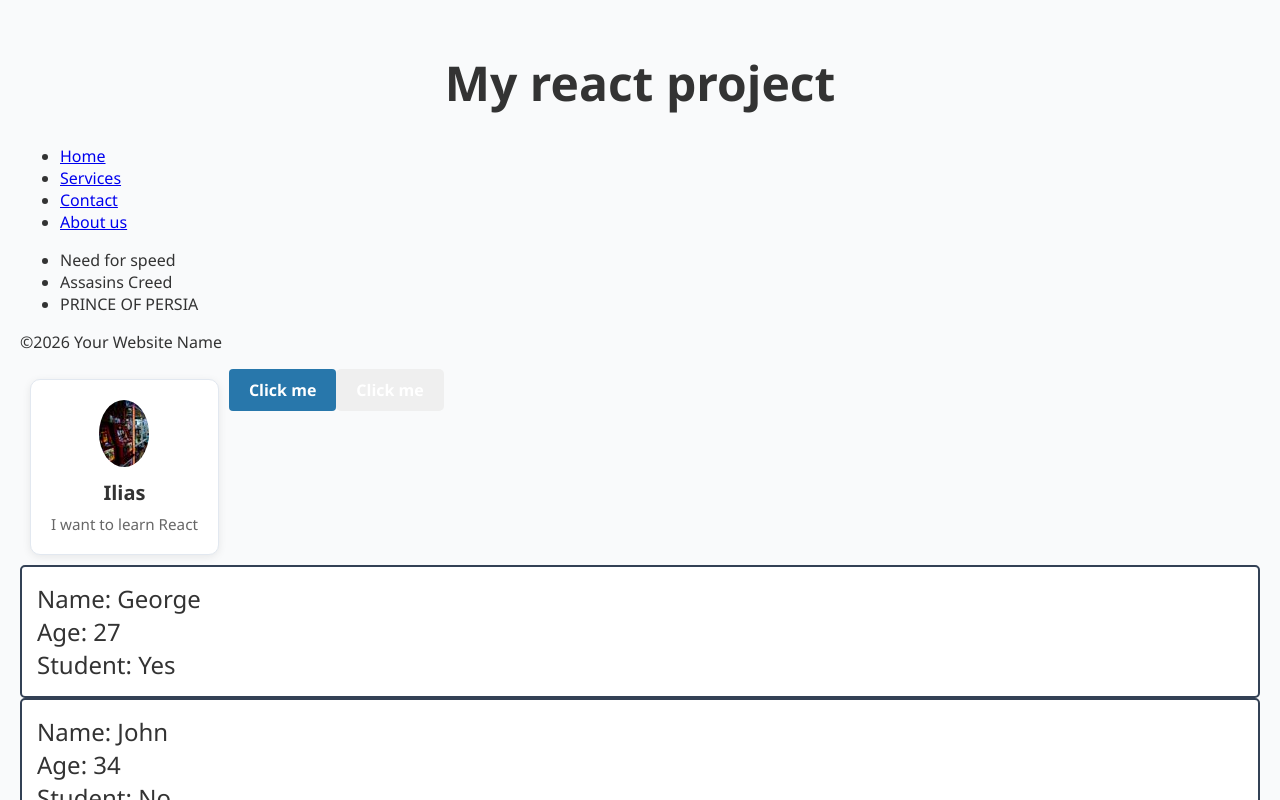
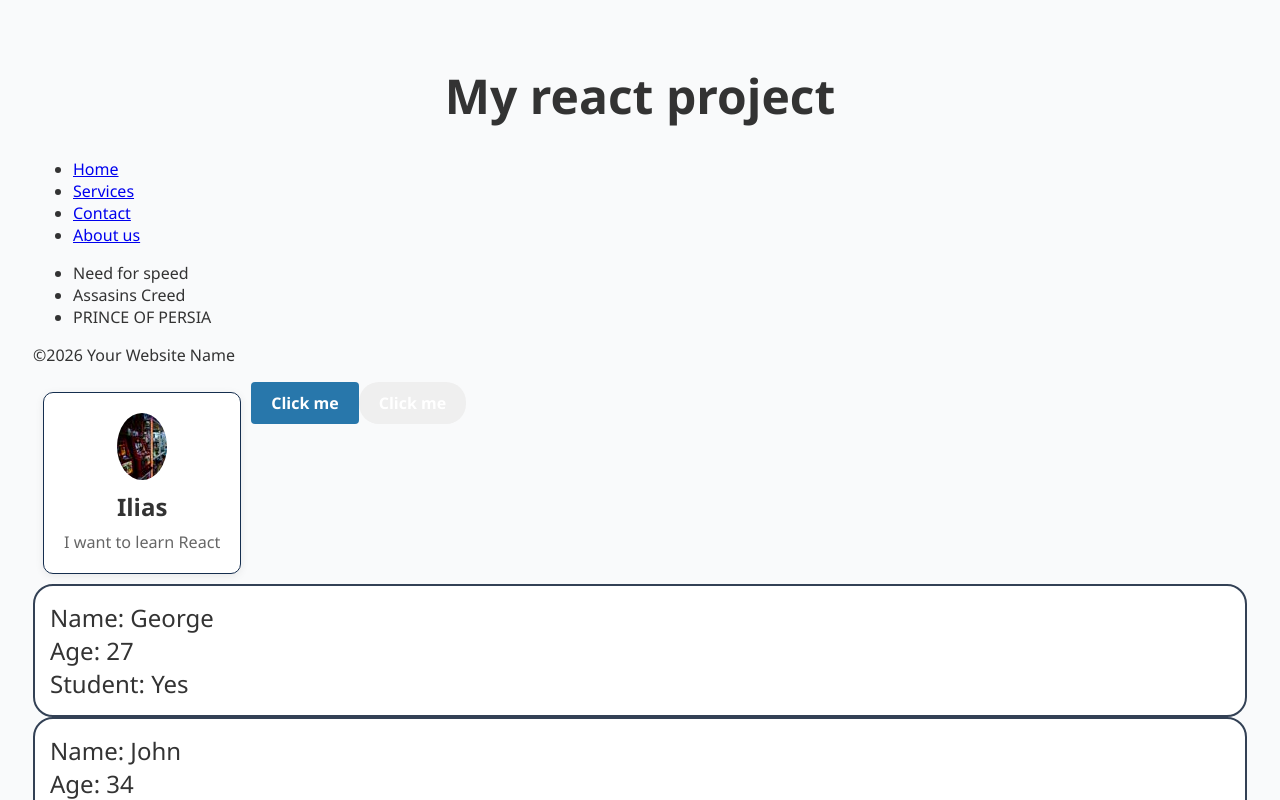
Before and after one commit to IliasSari/react-project-1, a React (Vite) app: page / in a window 1280 px wide. Shown: the top 800 px of the page. Built offline with nearby package versions, Linux system fonts and the light colour scheme.

Commit message:
finished the digital clock

```diff
--- a/src/DigitalClock.jsx
+++ b/src/DigitalClock.jsx
@@ -1,12 +1,34 @@
+import { useEffect, useState } from "react";
 
 function DigitalClock(){
 
+    const[time, setTime] = useState(new Date());
 
+    useEffect(() =>{
+        const intervalId = setInterval(() => {
+            setTime(new Date());
+        }, 1000);
+
+        return ()=>{
+            clearInterval(intervalId);
+        }
+    }, []);
+
+    function formatTime(){
+        let hours = time.getHours();
+        const minutes = time.getMinutes();
+        const seconds = time.getSeconds();
+        const meridiem = hours >= 12 ? "PM" : "AM" ;
+
+        hours = hours % 12 || 12;
+
+        return `${hours}:${minutes}:${seconds} ${meridiem}`;
+    }
 
     return (
         <div className="clock-container">
             <div className="clock">
-                <span>00:00:00</span>
+                <span>{formatTime()}</span>
             </div>
         </div>
 
--- a/src/index.css
+++ b/src/index.css
@@ -7,12 +7,12 @@
   --text-main: hsl(0, 0%, 20%);
   --text-muted: hsl(0, 0%, 40%);
 
-  --primary-color: #2563eb;
+  --primary-color: #2d68e7;
   --success-color: #22c55e;
   --danger-color: #ef4444;
   --info-color: #0ea5e9;
 
-  --radius-sm: 5px;
+  --radius-sm: 20px;
   --radius-md: 10px;
   --shadow-sm: 0 2px 8px rgba(0, 0, 0, 0.08);
   --shadow-md: 0 4px 12px rgba(0, 0, 0, 0.12);
@@ -27,8 +27,8 @@ body {
   font-family: var(--font-primary);
   background-color: var(--bg-color);
   color: var(--text-main);
-  margin: 0;
-  padding: 20px;
+  margin: 10;
+  padding: 25px;
 }
 
 h1 {
@@ -93,7 +93,7 @@ button:hover {
 
 .card {
   background-color: #ffffff;
-  border: 1px solid #e2e8f0;
+  border: 1px solid #152e4f;
   border-radius: var(--radius-md);
   box-shadow: var(--shadow-sm);
   padding: 20px;
@@ -107,25 +107,25 @@ button:hover {
 
 .card:hover {
   box-shadow: var(--shadow-md);
-  transform: translateY(-3px);
+  transform: translateY(-4px);
 }
 
 .card .card-image {
   max-width: 70%;
   height: auto;
   border-radius: 50%;
-  margin: 0 auto 12px auto;
+  margin: 0 auto 10px auto;
   display: block;
 }
 
 .card .card-title {
-  font-size: 1.25rem;
+  font-size: 1.5rem;
   margin: 0 0 8px 0;
   color: var(--text-main);
 }
 
 .card .card-text {
-  font-size: 0.95rem;
+  font-size: 1.01rem;
   color: var(--text-muted);
   margin: 0;
 }
@@ -306,3 +306,17 @@ ol li {
   font-size: 0.9rem;
   margin-left: 6px;
 }
+
+.clock-container{
+  backdrop-filter: blur(5px);
+  padding: 10px 0;
+}
+
+.clock{
+  color: #0e79d1;
+  font-size: 4rem;
+  font-weight: bold;
+  font-family: monospace;
+  text-align: center;
+  text-shadow: 3px 3px 5px hsla(0, 0%, 0%, 0.75);
+}
```
Also changed, not shown: src/assets/bg.webp (deleted).
